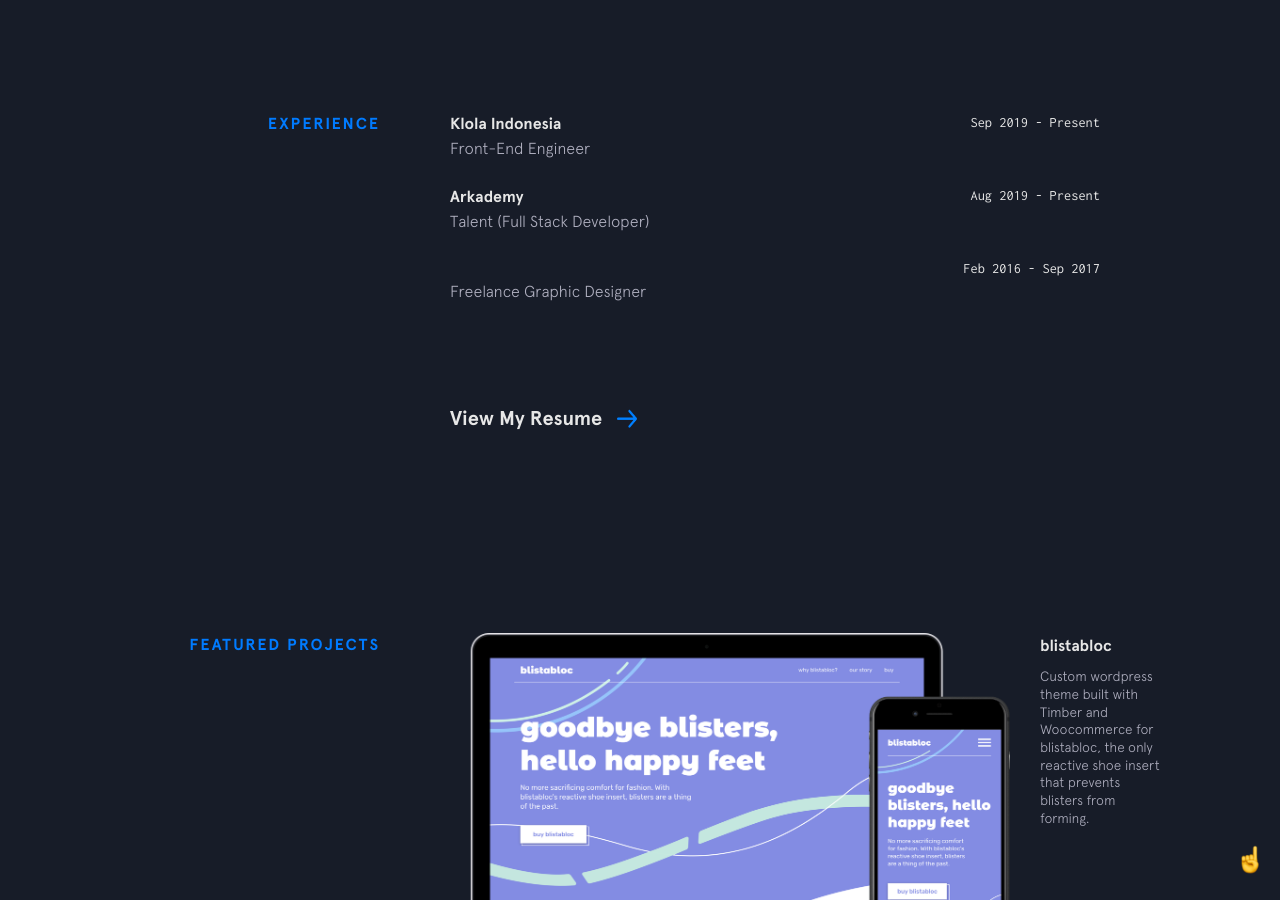
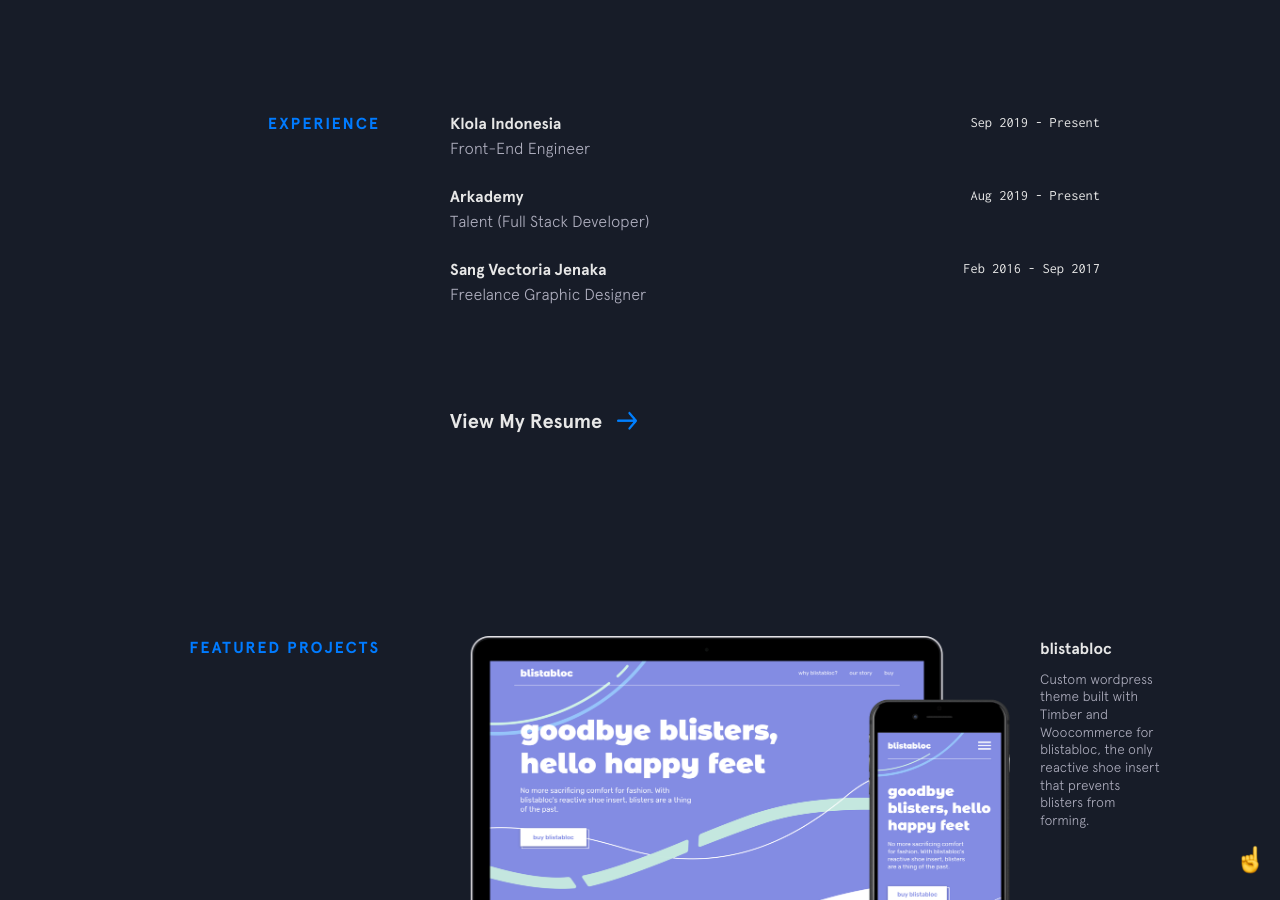
Before and after one commit to anggaprytn/anggaprytn.github.io, a Jekyll site: the page built from index.html, in a window 1280 px wide and 900 px high, scrolled down 1758 px. Built offline with Jekyll 4.4.1, drawn with Linux system fonts in a browser that asks for light colours; nearby versions of some CDN libraries.

Commit message:
first commit

```diff
--- a/_data/experience.yml
+++ b/_data/experience.yml
@@ -8,7 +8,7 @@
   time: Aug 2019 - Present
   position: Talent (Full Stack Developer)
 
-- company:
+- company: Sang Vectoria Jenaka
   url: https://dzofar.com/
   time: Feb 2016 - Sep 2017
   position: Freelance Graphic Designer
```
